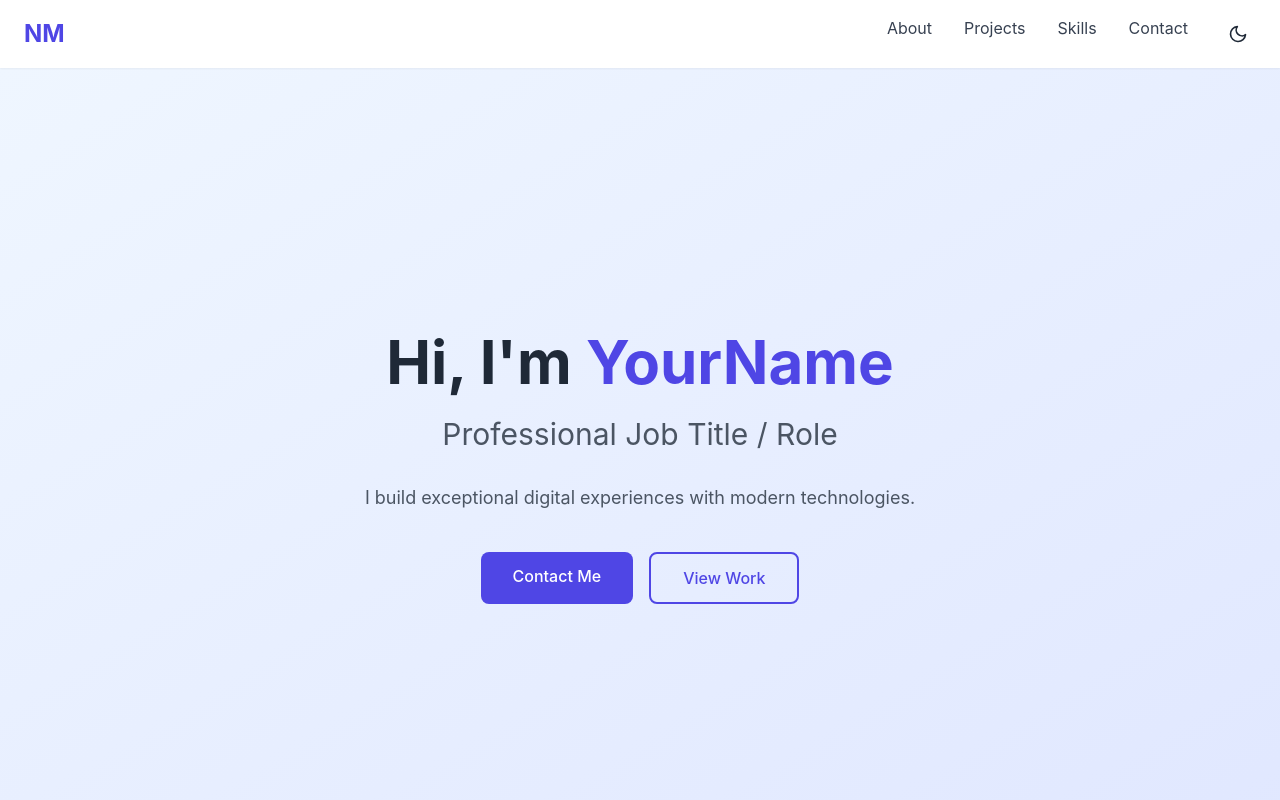
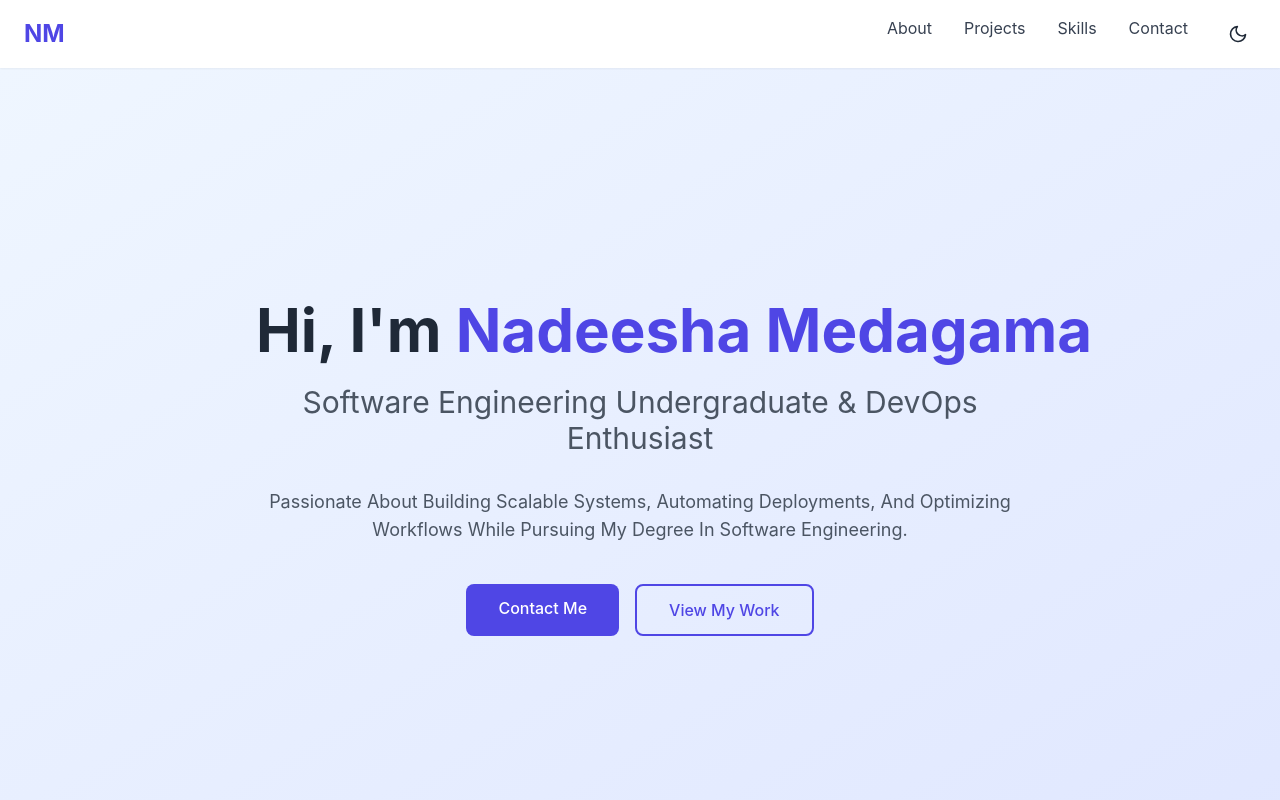
Before and after one commit to NadeeshaMedagama/portfolio_project_with_react, a React (Create React App) app: page / in a window 1280 px wide. Shown: the top 800 px of the page. Built offline with nearby package versions, Linux system fonts and the light colour scheme.

Commit message:
few changes added

```diff
--- a/src/components/Hero.tsx
+++ b/src/components/Hero.tsx
@@ -3,14 +3,14 @@ export const Hero = () => {
         <section className="min-h-screen flex items-center justify-center bg-gradient-to-br from-blue-50 to-indigo-100 dark:from-gray-800 dark:to-gray-900">
             <div className="container mx-auto px-6 text-center">
                 <div className="max-w-3xl mx-auto">
-                    <h1 className="text-5xl md:text-6xl font-bold text-gray-800 dark:text-white mb-6">
-                        Hi, I'm <span className="text-primary-light dark:text-primary-dark">YourName</span>
+                    <h1 className="whitespace-nowrap text-5xl md:text-6xl font-bold text-gray-800 dark:text-white mb-6">
+                        Hi, I'm <span className="text-primary-light dark:text-primary-dark">Nadeesha Medagama</span>
                     </h1>
                     <h2 className="text-2xl md:text-3xl text-gray-600 dark:text-gray-300 mb-8">
-                        Professional Job Title / Role
+                        Software Engineering Undergraduate & DevOps Enthusiast
                     </h2>
                     <p className="text-lg text-gray-600 dark:text-gray-400 mb-10">
-                        I build exceptional digital experiences with modern technologies.
+                        Passionate About Building Scalable Systems, Automating Deployments, And Optimizing Workflows While Pursuing My Degree In Software Engineering.
                     </p>
                     <div className="flex flex-wrap justify-center gap-4">
                         <a
@@ -23,7 +23,7 @@ export const Hero = () => {
                             href="#projects"
                             className="px-8 py-3 border-2 border-primary-light dark:border-primary-dark text-primary-light dark:text-primary-dark rounded-lg font-medium hover:bg-primary-light/10 transition-all"
                         >
-                            View Work
+                            View My Work
                         </a>
                     </div>
                 </div>
```
